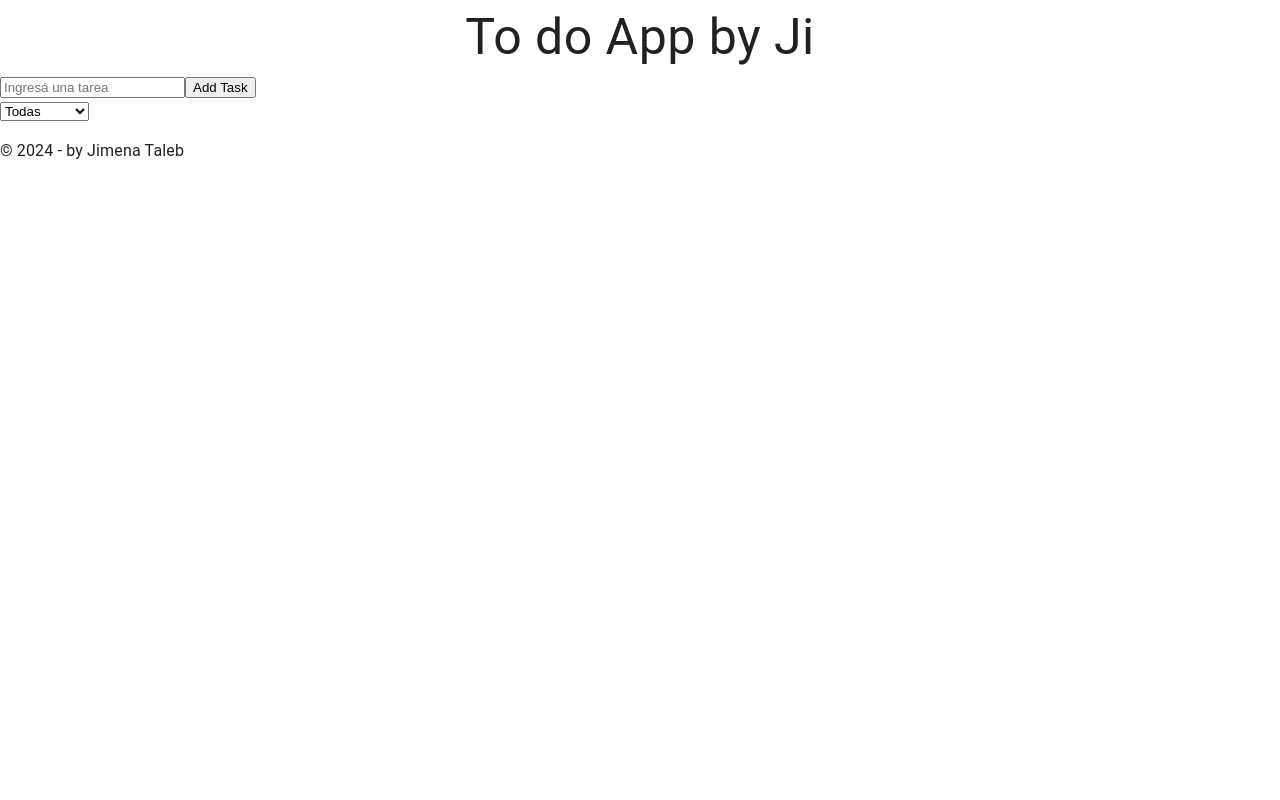
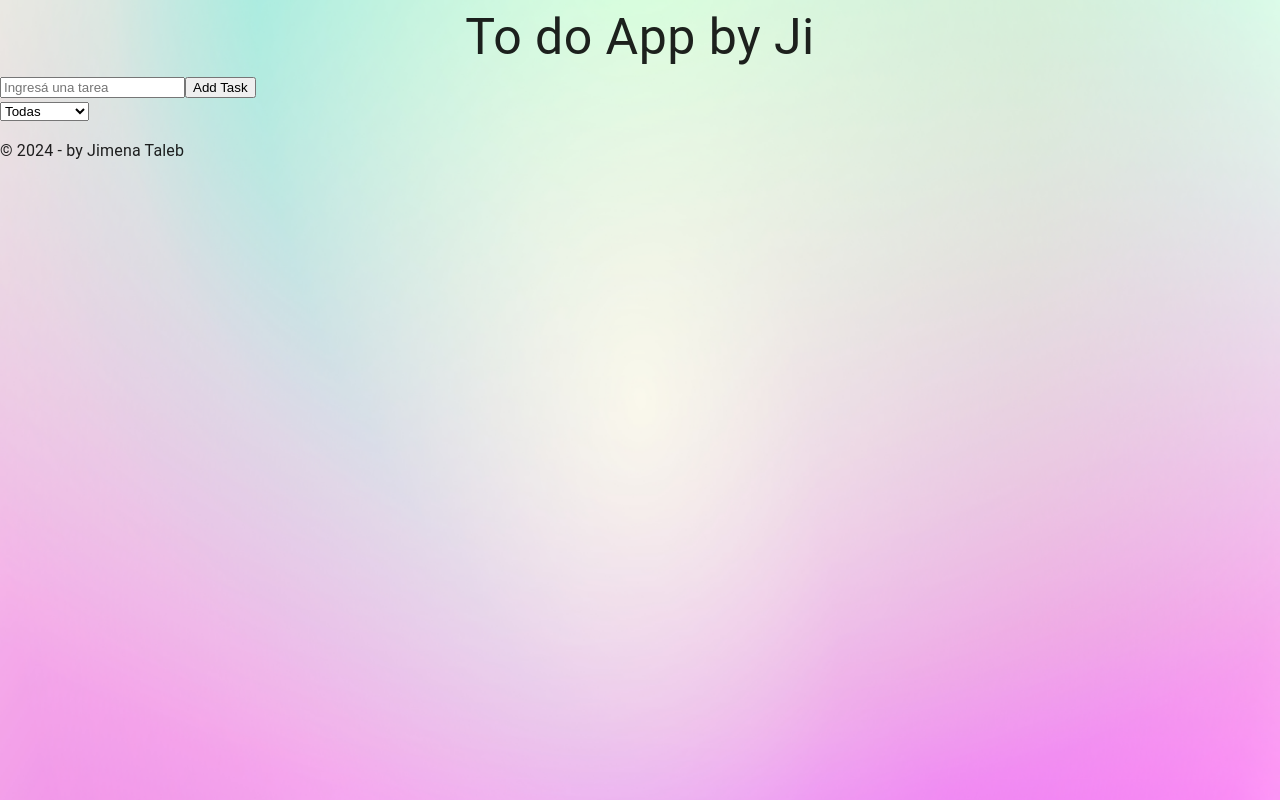
Before and after one commit to JimenaTaleb/To-do-App, a React (Vite) app: page / in a window 1280 px wide. Built offline with nearby package versions, Linux system fonts and the light colour scheme.

Commit message:
adding background styles to app

```diff
--- a/src/App.jsx
+++ b/src/App.jsx
@@ -1,16 +1,26 @@
-import Header from './components/Header'
-import Container from './components/Container'
-import Footer from './components/Footer'
+import Header from './components/Header';
+import Container from './components/Container';
+import Footer from './components/Footer';
+import backgroundImage from './assets/background.jpg'
 
 function App() {
+  const divStyle = {
+    backgroundImage: `url(${backgroundImage})`,
+    backgroundSize: 'cover',
+    backgroundRepeat: 'no-repeat',
+    backgroundPosition: 'center',
+    minHeight: '100vh',
+    margin: 0,
+    padding: 0,
+  };
 
   return (
-    <div>
-      <Header/>
-      <Container/>
-      <Footer/>
+    <div style={divStyle}>
+      <Header />
+      <Container />
+      <Footer />
     </div>
-  )
+  );
 }
 
-export default App
+export default App;
```
